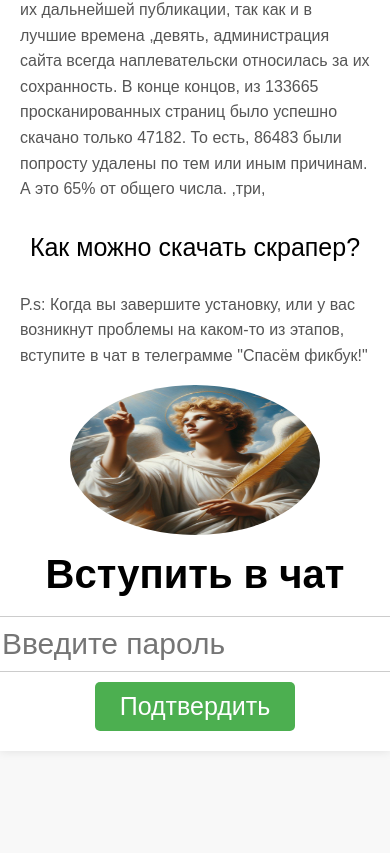
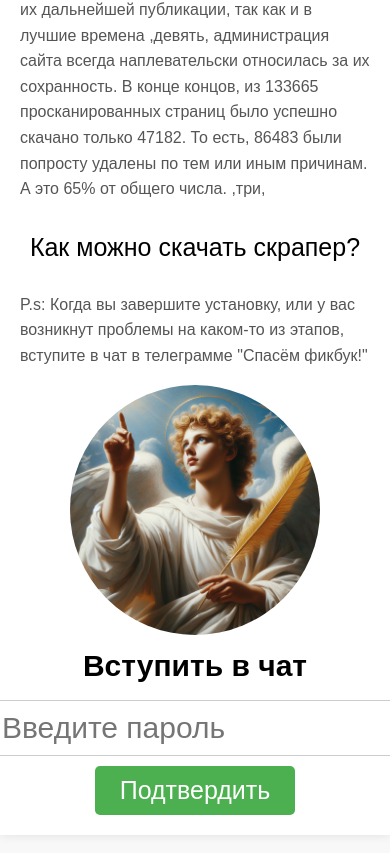
Before and after one commit to oudian/ficbook_download, a plain HTML site: page index-mobile.html in a window 390 px wide. Shown: the part 1946-2799 px from the top of the page. Before the commit the page ends 2717 px from the top, so only its background shows below. Drawn offline with Linux system fonts and the light colour scheme; no server answers.

Commit message:
Update index-mobile.html

```diff
--- a/index-mobile.html
+++ b/index-mobile.html
@@ -276,7 +276,7 @@
   background-color: #fefefe;
   margin: 10% auto;
   padding: 20px;
-  width: 90%
+  width: 80%
   max-width: 600px;
   font-size: 30px;
 }
@@ -362,10 +362,10 @@
         <div style="text-align: center;">
             <a href="https://t.me/+VdSM5wAEYTg1OTIy">
             <div style="border-radius: 50%; overflow: hidden; margin: 0 auto;">
-              <img src="sf.png" alt="Вступить в чат" style="border-radius: 50%; width: 250px; height: 150px;">
+              <img src="sf.png" alt="Вступить в чат" style="border-radius: 50%; width: 250px; height: 250px;">
             </div>
             </a>
-            <a href="https://t.me/+VdSM5wAEYTg1OTIy" style="margin-top: 10px; padding-bottom: 40px; font-weight: bold; text-decoration: none; color: black; font-size: 40px;">Вступить в чат</a>
+            <a href="https://t.me/+VdSM5wAEYTg1OTIy" style="margin-top: 10px; padding-bottom: 40px; font-weight: bold; text-decoration: none; color: black; font-size: 30px;">Вступить в чат</a>
 	</div>
         <div class="content" id="pcContent">
         <p>
```
